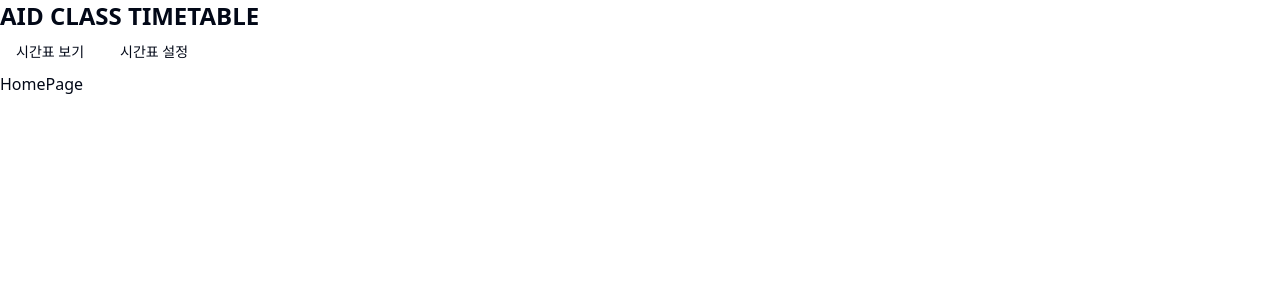
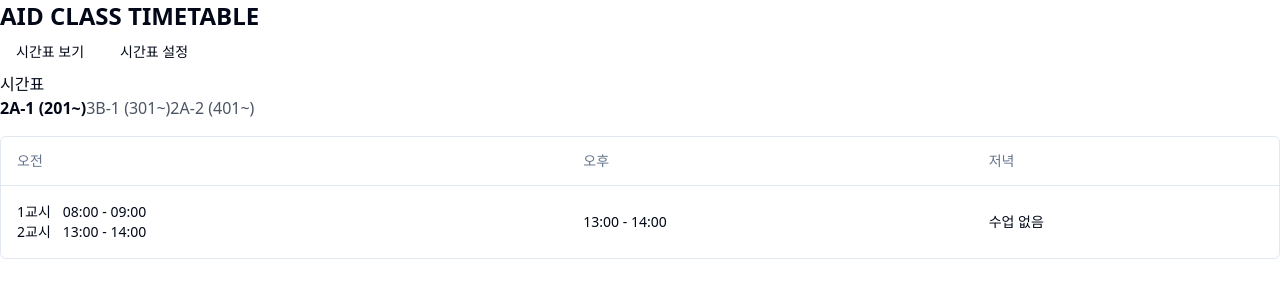
Before and after one commit to fromnowwon/aid-frontend-assignment, a React (Vite) app: page / in a window 1280 px wide. Shown: the top 300 px of the page. Built offline with nearby package versions, Linux system fonts and the light colour scheme; data requests are answered from the project's data file.

Commit message:
feat: 시간표 보기 페이지에 테이블 생성

```diff
--- a/package.json
+++ b/package.json
@@ -17,6 +17,7 @@
     "@radix-ui/react-slot": "^1.1.0",
     "@radix-ui/react-switch": "^1.1.0",
     "@tanstack/react-query": "^5.52.3",
+    "@tanstack/react-table": "^8.20.5",
     "body-parser": "^1.20.2",
     "class-variance-authority": "^0.7.0",
     "clsx": "^2.1.1",
--- /dev/null
+++ b/src/components/Table/TablePanel.tsx
@@ -0,0 +1,17 @@
+import { useClassroomStore } from "@/hooks/useClassroomStore";
+import TableSession from "./TableSession";
+
+interface TablePanelProps {
+  activeTab: number;
+}
+
+export default function TablePanel({ activeTab }: TablePanelProps) {
+  const classrooms = useClassroomStore((state) => state.classrooms);
+  const classroom = classrooms.find((classroom) => classroom.id === activeTab);
+
+  return (
+    <div className="rounded-md border">
+      <TableSession sessions={classroom?.sessions || []} />
+    </div>
+  );
+}
--- /dev/null
+++ b/src/components/Table/TableSession.tsx
@@ -0,0 +1,78 @@
+import {
+  Table,
+  TableBody,
+  TableCell,
+  TableHead,
+  TableHeader,
+  TableRow,
+} from "@/components/ui/table";
+import { Session } from "@/types/ClassroomTypes";
+
+interface TableSessionProps {
+  sessions: Session[];
+}
+
+export default function TableSession({ sessions }: TableSessionProps) {
+  // 시간대 기준 그룹 생성
+  const groupedSessions = sessions.reduce(
+    (acc: Record<string, Session[]>, session) => {
+      const { timeOfDay } = session;
+      if (!acc[timeOfDay]) acc[timeOfDay] = [];
+      acc[timeOfDay].push(session);
+      return acc;
+    },
+    { morning: [], afternoon: [], evening: [] }
+  );
+
+  return (
+    <Table>
+      <TableHeader>
+        <TableRow>
+          <TableHead>오전</TableHead>
+          <TableHead>오후</TableHead>
+          <TableHead>저녁</TableHead>
+        </TableRow>
+      </TableHeader>
+      <TableBody>
+        <TableRow>
+          <TableCell>
+            {groupedSessions.morning.length > 0 ? (
+              groupedSessions.morning.map((session) => (
+                <div key={session.sessionId} className="flex space-x-3">
+                  <div>{session.sessionId}교시</div>
+                  <div>
+                    {session.startTime} - {session.endTime}
+                  </div>
+                </div>
+              ))
+            ) : (
+              <div>수업 없음</div>
+            )}
+          </TableCell>
+          <TableCell>
+            {groupedSessions.afternoon.length > 0 ? (
+              groupedSessions.afternoon.map((session) => (
+                <div key={session.sessionId}>
+                  {session.startTime} - {session.endTime}
+                </div>
+              ))
+            ) : (
+              <div>수업 없음</div>
+            )}
+          </TableCell>
+          <TableCell>
+            {groupedSessions.evening.length > 0 ? (
+              groupedSessions.evening.map((session) => (
+                <div key={session.sessionId}>
+                  {session.startTime} - {session.endTime}
+                </div>
+              ))
+            ) : (
+              <div>수업 없음</div>
+            )}
+          </TableCell>
+        </TableRow>
+      </TableBody>
+    </Table>
+  );
+}
--- /dev/null
+++ b/src/components/Table/TableTab.tsx
@@ -0,0 +1,16 @@
+interface TableTabProps {
+  name: string;
+  isActive: boolean;
+  onClick: () => void;
+}
+
+export default function TableTab({ name, isActive, onClick }: TableTabProps) {
+  return (
+    <button
+      onClick={onClick}
+      className={`${isActive ? "font-semibold" : "text-gray-600"}`}
+    >
+      {name}
+    </button>
+  );
+}
--- /dev/null
+++ b/src/components/Table/TableTabs.tsx
@@ -0,0 +1,50 @@
+import { useClassroomStore } from "@/hooks/useClassroomStore";
+import { useEffect, useState } from "react";
+import TablePanel from "./TablePanel";
+import TableTab from "./TableTab";
+
+export default function TableTabs() {
+  const { classrooms, fetchClassrooms } = useClassroomStore();
+  const [activeTab, setActiveTab] = useState<number | null>(
+    classrooms.length > 0 ? classrooms[0].id : null
+  );
+
+  const handleTabClick = (classroomId: number) => {
+    setActiveTab(classroomId);
+  };
+
+  useEffect(() => {
+    // 초기 데이터 로드
+    const loadData = async () => {
+      await fetchClassrooms();
+    };
+
+    loadData();
+  }, [fetchClassrooms]);
+
+  useEffect(() => {
+    console.log(classrooms);
+    if (classrooms.length > 0) {
+      // 초기 활성화 탭 설정
+      setActiveTab(classrooms[0].id);
+    }
+  }, [classrooms]);
+
+  return (
+    <div>
+      <div className="flex">
+        {classrooms.map((classroom) => (
+          <TableTab
+            key={classroom.id}
+            name={classroom.name}
+            isActive={classroom.id === activeTab}
+            onClick={() => handleTabClick(classroom.id)}
+          />
+        ))}
+      </div>
+      <div className="mt-4">
+        {activeTab && <TablePanel activeTab={activeTab} />}
+      </div>
+    </div>
+  );
+}
--- /dev/null
+++ b/src/components/ui/table.tsx
@@ -0,0 +1,117 @@
+import * as React from "react"
+
+import { cn } from "@/lib/utils"
+
+const Table = React.forwardRef<
+  HTMLTableElement,
+  React.HTMLAttributes<HTMLTableElement>
+>(({ className, ...props }, ref) => (
+  <div className="relative w-full overflow-auto">
+    <table
+      ref={ref}
+      className={cn("w-full caption-bottom text-sm", className)}
+      {...props}
+    />
+  </div>
+))
+Table.displayName = "Table"
+
+const TableHeader = React.forwardRef<
+  HTMLTableSectionElement,
+  React.HTMLAttributes<HTMLTableSectionElement>
+>(({ className, ...props }, ref) => (
+  <thead ref={ref} className={cn("[&_tr]:border-b", className)} {...props} />
+))
+TableHeader.displayName = "TableHeader"
+
+const TableBody = React.forwardRef<
+  HTMLTableSectionElement,
+  React.HTMLAttributes<HTMLTableSectionElement>
+>(({ className, ...props }, ref) => (
+  <tbody
+    ref={ref}
+    className={cn("[&_tr:last-child]:border-0", className)}
+    {...props}
+  />
+))
+TableBody.displayName = "TableBody"
+
+const TableFooter = React.forwardRef<
+  HTMLTableSectionElement,
+  React.HTMLAttributes<HTMLTableSectionElement>
+>(({ className, ...props }, ref) => (
+  <tfoot
+    ref={ref}
+    className={cn(
+      "border-t bg-muted/50 font-medium [&>tr]:last:border-b-0",
+      className
+    )}
+    {...props}
+  />
+))
+TableFooter.displayName = "TableFooter"
+
+const TableRow = React.forwardRef<
+  HTMLTableRowElement,
+  React.HTMLAttributes<HTMLTableRowElement>
+>(({ className, ...props }, ref) => (
+  <tr
+    ref={ref}
+    className={cn(
+      "border-b transition-colors hover:bg-muted/50 data-[state=selected]:bg-muted",
+      className
+    )}
+    {...props}
+  />
+))
+TableRow.displayName = "TableRow"
+
+const TableHead = React.forwardRef<
+  HTMLTableCellElement,
+  React.ThHTMLAttributes<HTMLTableCellElement>
+>(({ className, ...props }, ref) => (
+  <th
+    ref={ref}
+    className={cn(
+      "h-12 px-4 text-left align-middle font-medium text-muted-foreground [&:has([role=checkbox])]:pr-0",
+      className
+    )}
+    {...props}
+  />
+))
+TableHead.displayName = "TableHead"
+
+const TableCell = React.forwardRef<
+  HTMLTableCellElement,
+  React.TdHTMLAttributes<HTMLTableCellElement>
+>(({ className, ...props }, ref) => (
+  <td
+    ref={ref}
+    className={cn("p-4 align-middle [&:has([role=checkbox])]:pr-0", className)}
+    {...props}
+  />
+))
+TableCell.displayName = "TableCell"
+
+const TableCaption = React.forwardRef<
+  HTMLTableCaptionElement,
+  React.HTMLAttributes<HTMLTableCaptionElement>
+>(({ className, ...props }, ref) => (
+  <caption
+    ref={ref}
+    className={cn("mt-4 text-sm text-muted-foreground", className)}
+    {...props}
+  />
+))
+TableCaption.displayName = "TableCaption"
+
+export {
+  Table,
+  TableHeader,
+  TableBody,
+  TableFooter,
+  TableHead,
+  TableRow,
+  TableCell,
+  TableCaption,
+}
--- a/src/pages/Home/index.tsx
+++ b/src/pages/Home/index.tsx
@@ -1,3 +1,10 @@
+import TableTabs from "@/components/Table/TableTabs";
+
 export default function HomePage() {
-  return <div>HomePage</div>;
+  return (
+    <div>
+      <h2>시간표</h2>
+      <TableTabs />
+    </div>
+  );
 }
```
Also changed, not shown: 1 other file (tests, documents, lock files or other folders).
